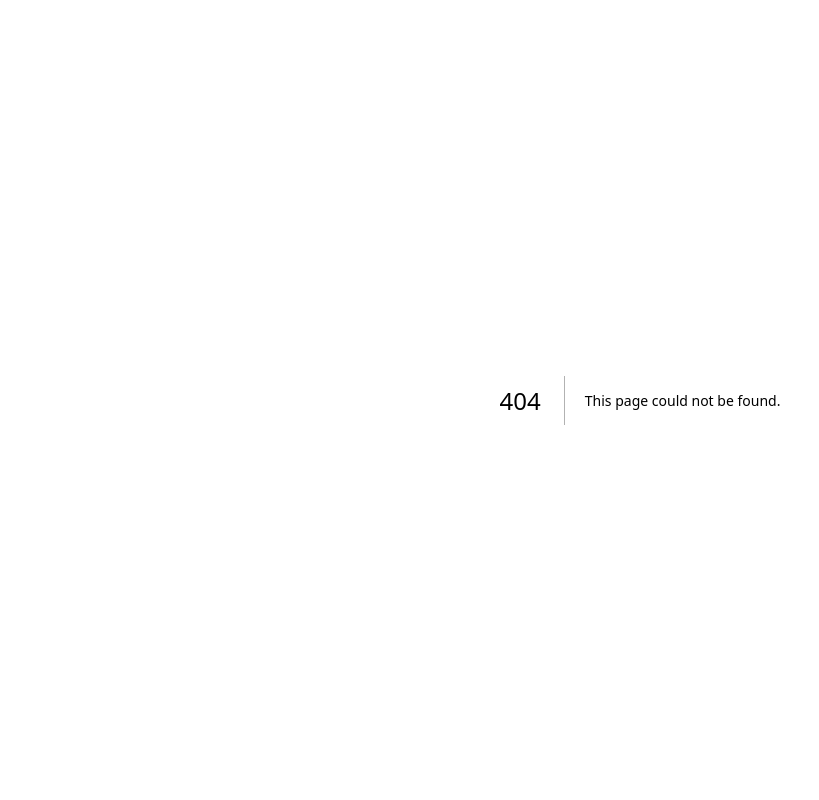
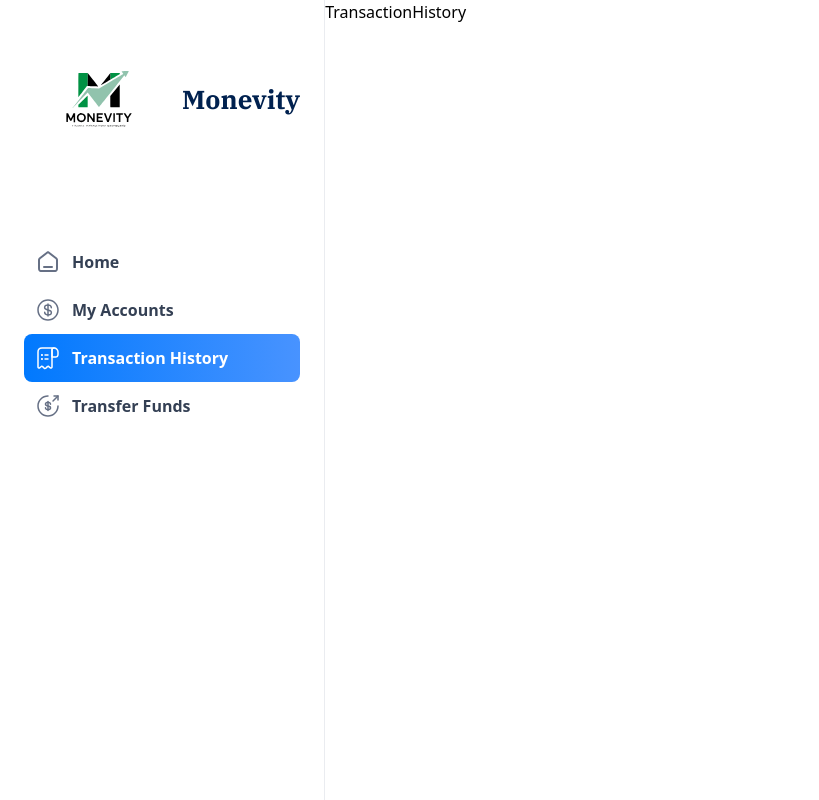
Before and after one commit to KW-SWE/Monevity, a Next.js app: page /transaction-history in a window 1280 px wide. Before the commit this address had no page. Shown: the whole page, without its empty margins (0-819 px from the left). Built offline with nearby package versions, Linux system fonts and the light colour scheme.

Commit message:
Started page routing for sidebar navigation

```diff
--- /dev/null
+++ b/app/(root)/my-banks/page.tsx
@@ -0,0 +1,7 @@
+import React from 'react';
+
+const MyBanks = () => {
+  return <div>page</div>;
+};
+
+export default MyBanks;
--- /dev/null
+++ b/app/(root)/payment-transfer/page.tsx
@@ -0,0 +1,7 @@
+import React from 'react';
+
+const Transfer = () => {
+  return <div> Transfer</div>;
+};
+
+export default Transfer;
--- /dev/null
+++ b/app/(root)/transaction-history/page.tsx
@@ -0,0 +1,7 @@
+import React from 'react';
+
+const TransactionHistory = () => {
+  return <div> TransactionHistory</div>;
+};
+
+export default TransactionHistory;
```
